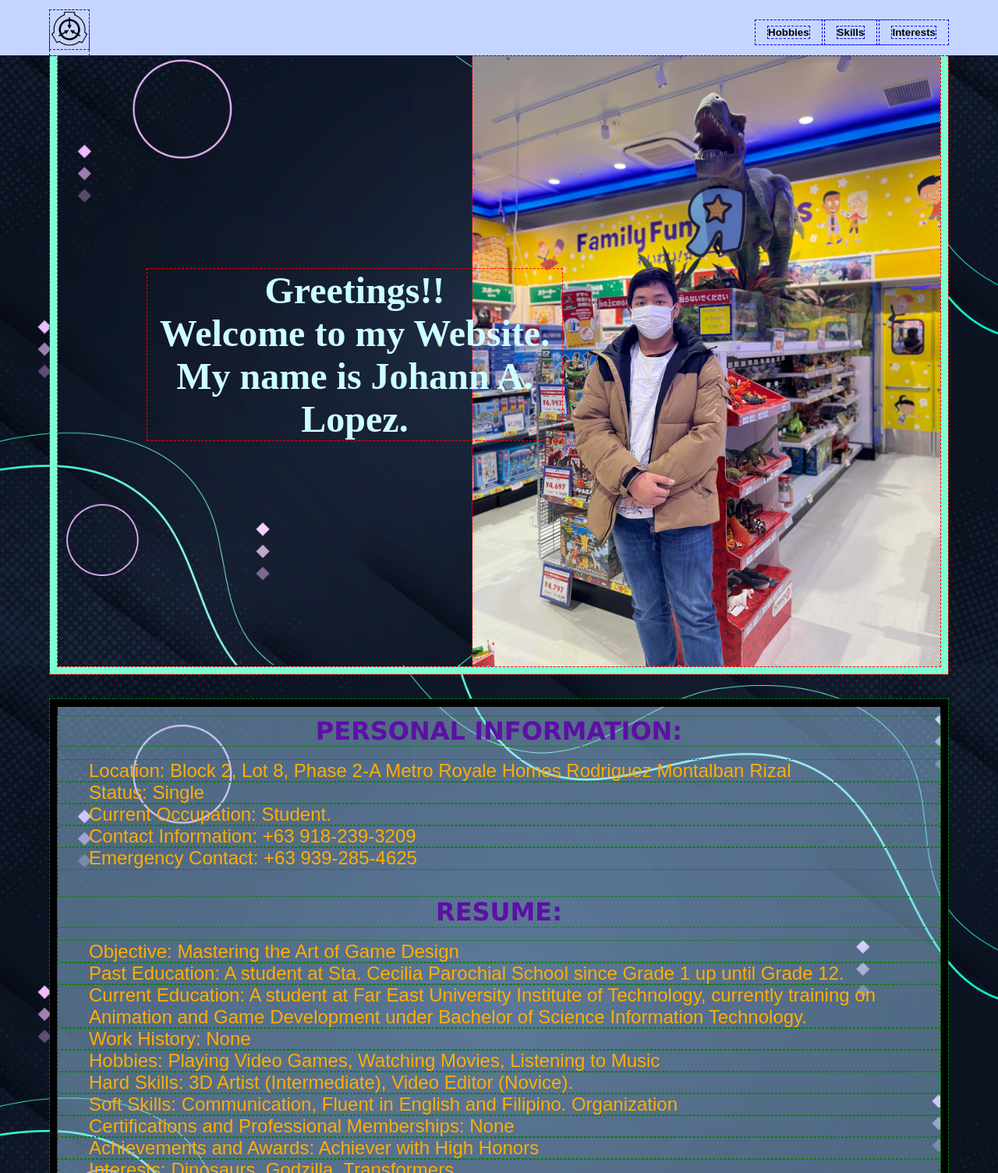
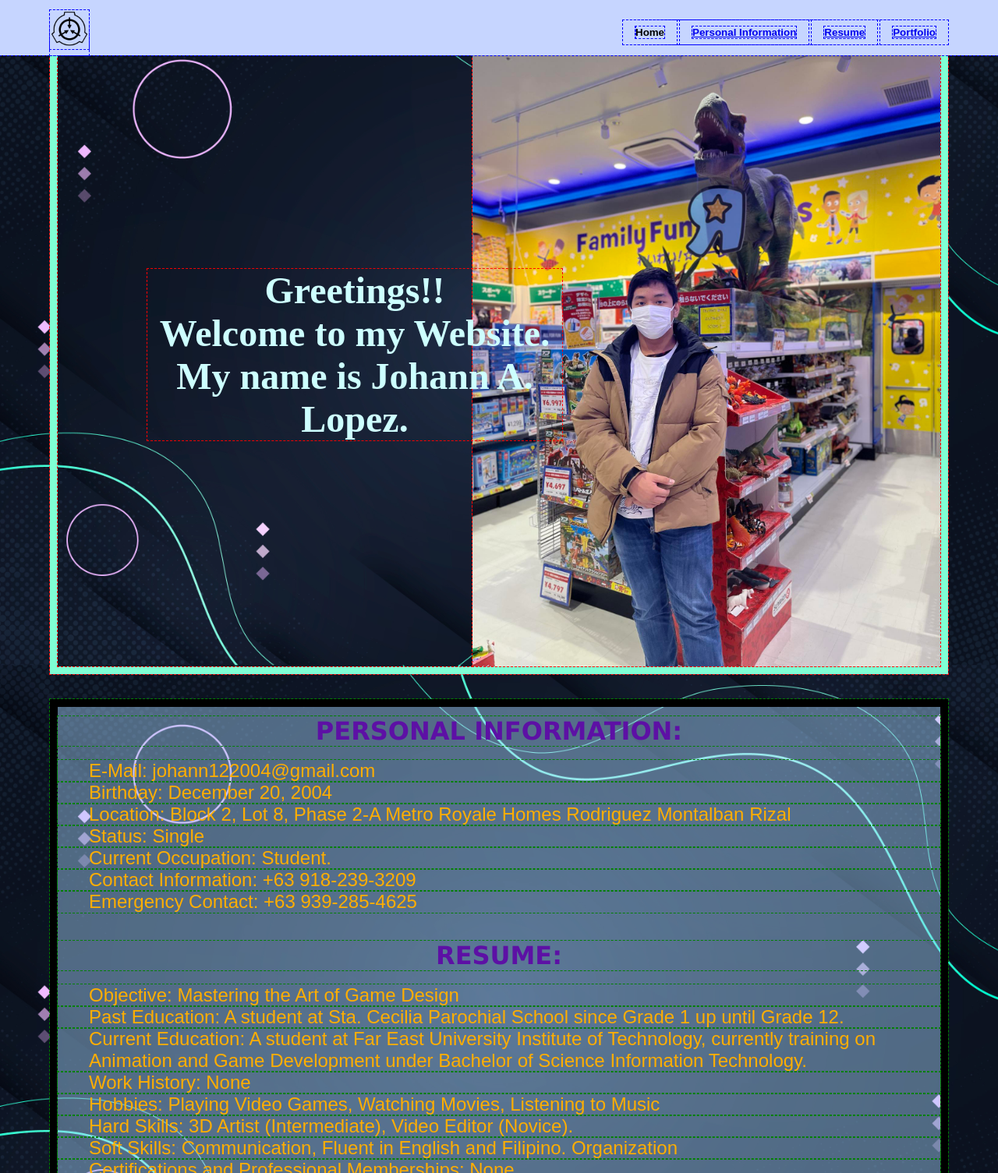
Before and after one commit to johann122004/WD-Lopez-Seatwork-2, a plain HTML site: page index.html in a window 1280 px wide. Shown: the top 1505 px of the page at 78% size. Drawn offline with Linux system fonts and the light colour scheme.

Commit message:
Made the Buttons to other pages in the header accessible.

```diff
--- a/index.html
+++ b/index.html
@@ -11,13 +11,16 @@
         <h1> <img src="./assets/img/SCP_Logo.png" alt="" width = "50" height = "50"> </h1>
             <nav>
                 <button>
-                    <p>Hobbies</p>
+                    <p><a href="WD-Lopez-Seatwork-2/index.html"></a>Home</p>
                 </button>
                 <button>
-                    <p>Skills</p>
+                    <p><a href="pages/page1/index.html">Personal Information</a></p>
                 </button>
                 <button>
-                    <p>Interests</p>
+                    <p><a href="pages/page2/index.html">Resume</a></p>
+                </button>
+                <button>
+                    <p><a href="pages/page3/index.html">Portfolio</a></p>
                 </button>
             </nav>
      </header>
@@ -38,6 +41,8 @@
         <div class = "resume">
             <h1>PERSONAL INFORMATION: </h1>
             <br>
+            <p>E-Mail: johann122004@gmail.com</p>
+            <p>Birthday: December 20, 2004</p>
             <p>Location: Block 2, Lot 8, Phase 2-A Metro Royale Homes Rodriguez Montalban Rizal</p>
             <p>Status: Single</p>
             <p>Current Occupation: Student.</p>
```
Also changed, not shown: pages/page1/index.html (+11 -0 lines).
